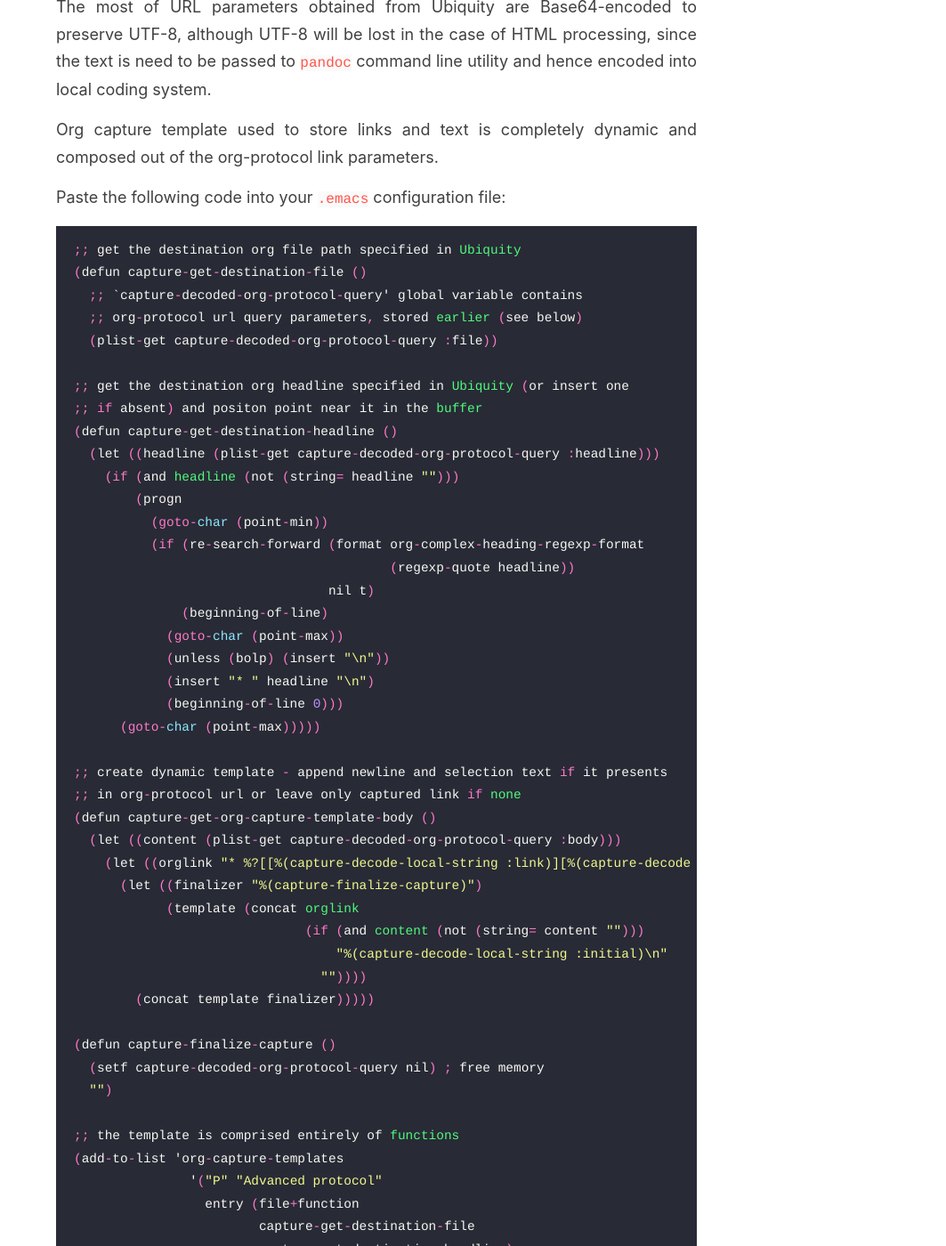
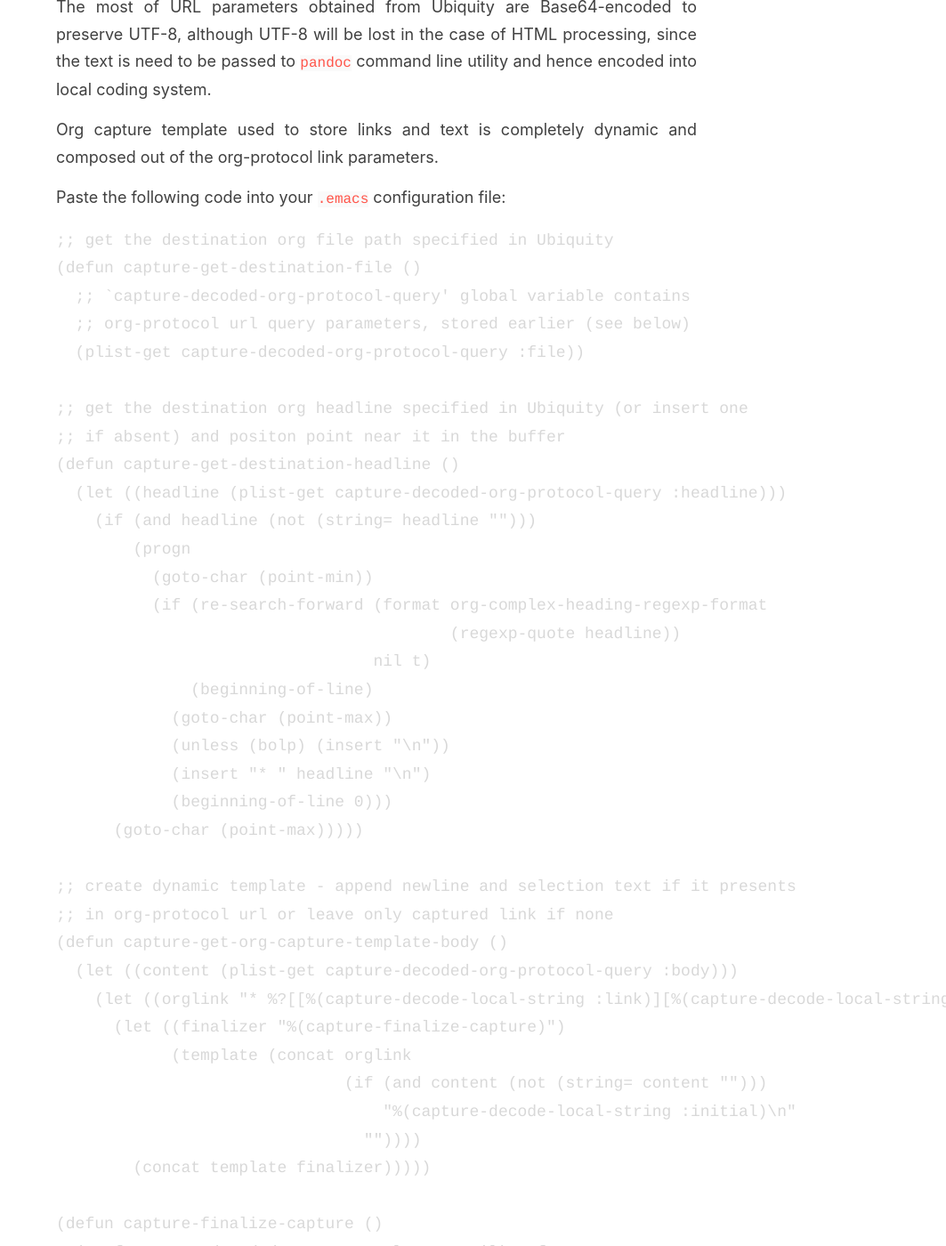
Before and after one commit to GChristensen/posts, a Jekyll site: the page built from _posts/2019-08-31-dynamic-org-capture-templates.md, in a window 1280 px wide and 1400 px high, scrolled down 5188 px. Shown: the whole window at 89% size, without its empty margins (217-1280 px from the left). Built offline with Jekyll 4.4.1, drawn with Linux system fonts in a browser that asks for light colours; some of the changed text lies outside the part shown.

Commit message:
site edit

````diff
--- a/_posts/2019-08-31-dynamic-org-capture-templates.md
+++ b/_posts/2019-08-31-dynamic-org-capture-templates.md
@@ -208,7 +208,7 @@ out of the org-protocol link parameters.
 
 Paste the following code into your `.emacs` configuration file:
 
-```java
+```assembly
 ;; get the destination org file path specified in Ubiquity
 (defun capture-get-destination-file ()
   ;; `capture-decoded-org-protocol-query' global variable contains
````
